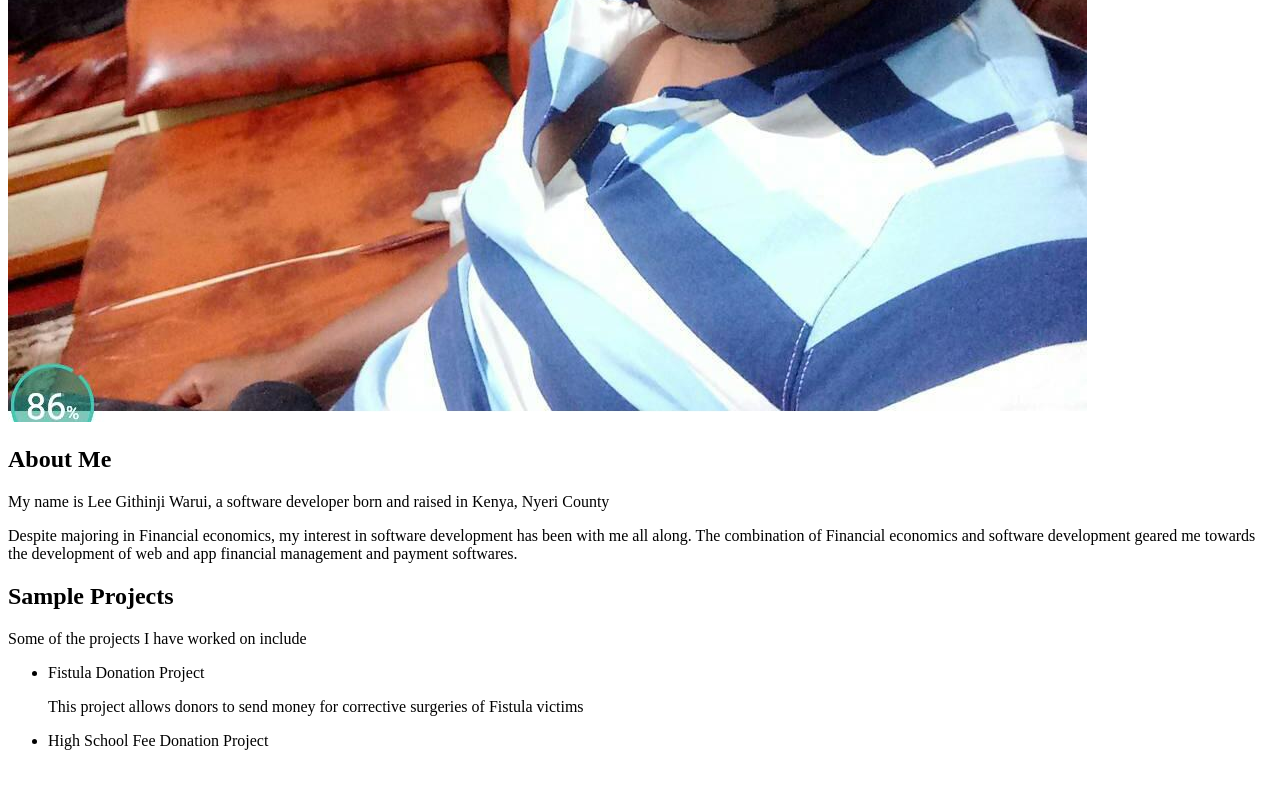
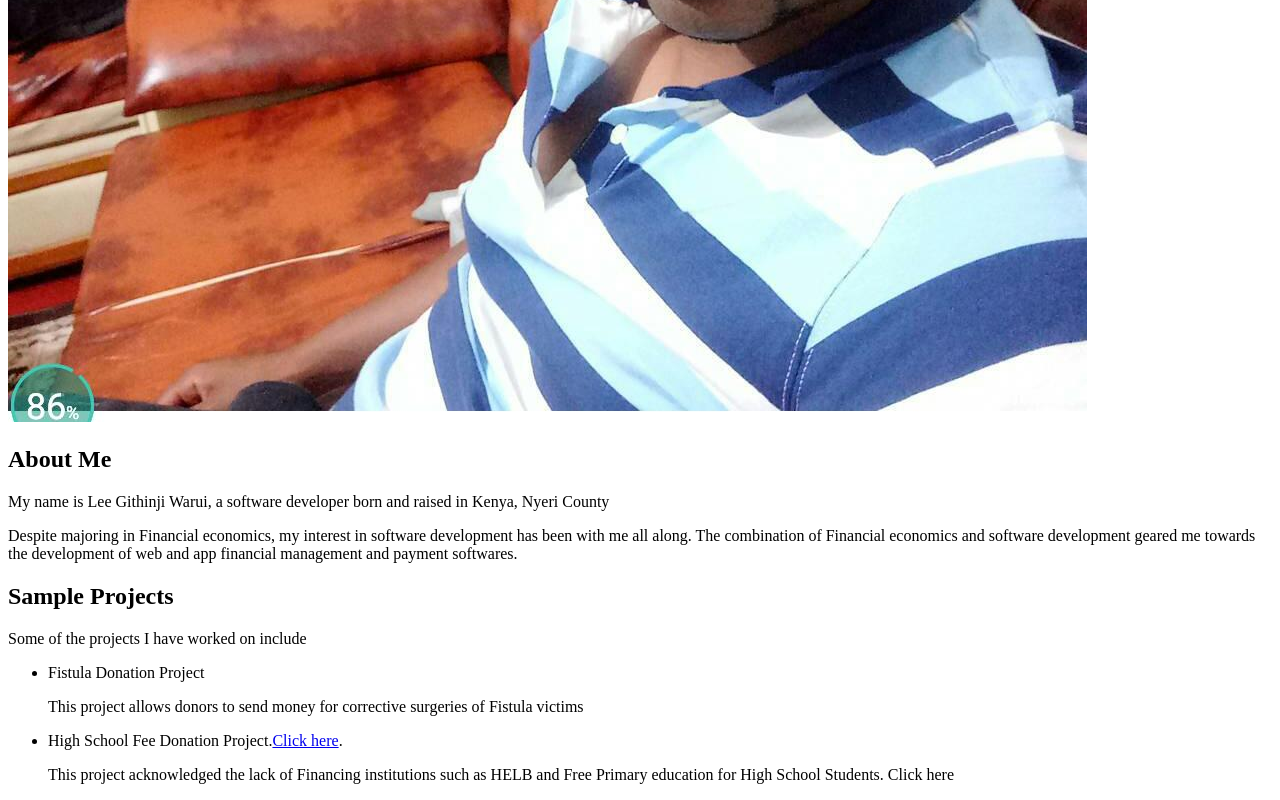
Before and after one commit to LEE337LEE/portfolio-landing-page, a plain HTML site: page index.html in a window 1280 px wide. Shown: the part 725-1525 px from the top of the page. Before the commit the page ends 1491 px from the top, so only its background shows below. Drawn offline with Linux system fonts and the light colour scheme.

Commit message:
add HYPERLINKS TO PREVIOUS ACCOMPLISHED PROJECTS

```diff
--- a/index.html
+++ b/index.html
@@ -18,7 +18,8 @@
   <ul>
     <li>Fistula Donation Project</li>
       <p>This project allows donors to send money for corrective surgeries of Fistula victims</p>
-    <li>High School Fee Donation Project</li>
+    <li>High School Fee Donation Project.<a href="https://github.com/LEE337LEE/MATERNAL-HEALTH-FISTULA">Click here</a>.</li>
+      <p>This project acknowledged the lack of Financing institutions such as HELB and Free Primary education for High School Students. Click here</p>
   </ul>
 
 </body>
```
